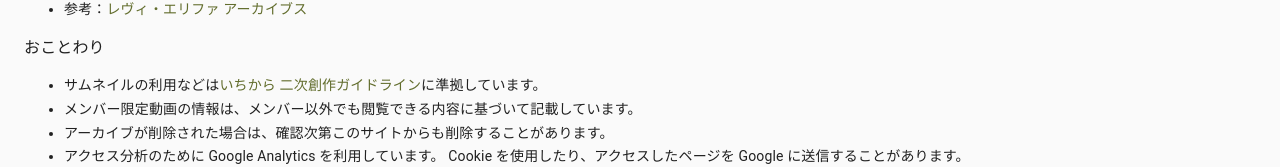
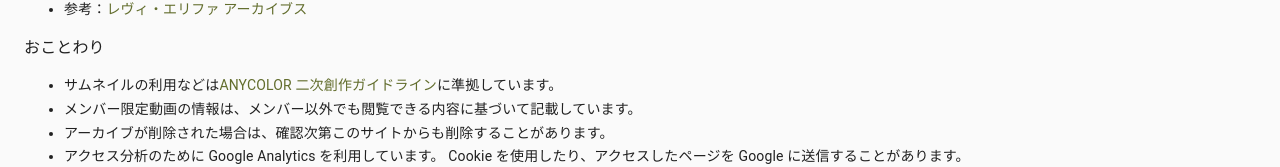
Before and after one commit to typewriter/meliuta, a React (Create React App) app in the folder web/: page /about in a window 1280 px wide. Shown: the part 228-395 px from the top of the page. Built offline with nearby package versions, Linux system fonts and the light colour scheme.

Commit message:
Change company name to "ANYCOLOR"

```diff
--- a/web/src/About.tsx
+++ b/web/src/About.tsx
@@ -13,18 +13,18 @@ const About = () => {
                         <li>
                             <Link color="primary" href="https://nijisanji.ichikara.co.jp/">にじさんじ</Link>所属のバーチャルライバー、<Link color="primary" href="https://nijisanji.ichikara.co.jp/member/melissa-kinrenka/">メリッサ・キンレンカ</Link>さんの歌がもっと聴きたくて個人で作った非公式のお歌まとめファンサイトです。<br />
                             （歌枠は残らないことも多いので、基本的には一期一会を楽しみにしています）
-                    </li>
+                        </li>
                         <li>ゲーム配信も良いな、お料理配信やレシピも良いな… と思ったらコンテンツが増えていました。</li>
                         <li>
                             メリッサ・キンレンカさんをもっと知る、そのきっかけになれば幸いです。
-                    </li>
+                        </li>
                         <li>
                             参考：<Link color="primary" href="https://levi-archives.site/">レヴィ・エリファ アーカイブス</Link>
                         </li>
                     </ul>
                     <Typography>おことわり</Typography>
                     <ul>
-                        <li>サムネイルの利用などは<Link color="primary" href="https://event.nijisanji.app/guidelines/">いちから 二次創作ガイドライン</Link>に準拠しています。</li>
+                        <li>サムネイルの利用などは<Link color="primary" href="https://event.nijisanji.app/guidelines/">ANYCOLOR 二次創作ガイドライン</Link>に準拠しています。</li>
                         <li>メンバー限定動画の情報は、メンバー以外でも閲覧できる内容に基づいて記載しています。</li>
                         <li>アーカイブが削除された場合は、確認次第このサイトからも削除することがあります。</li>
                         <li>アクセス分析のために Google Analytics を利用しています。 Cookie を使用したり、アクセスしたページを Google に送信することがあります。</li>
@@ -34,7 +34,7 @@ const About = () => {
                     <ul>
                         <li>
                             開発・運営：たいぷらいた～ (Twitter: <Link color="primary" href="https://twitter.com/no_clock">@no_clock</Link>, Mail: <Link color="primary" href="mailto:typewriter.noclock@gmail.com">typewriter.noclock@gmail.com</Link>)
-                    </li>
+                        </li>
                         <li>
                             情報の誤りなどありましたら、<Link color="primary" href="https://marshmallow-qa.com/no_clock">マシュマロ</Link>か上記連絡先までこっそり教えていただけると助かります。
                         </li>
--- a/web/src/App.tsx
+++ b/web/src/App.tsx
@@ -116,13 +116,13 @@ const App = () => (
             <Grid item key="calendar" xs={12} md={8}>
               <Typography component="h6" variant="h6">
                 📅 ボイス・グッズ販売カレンダー
-                </Typography>
+              </Typography>
               <iframe src="https://calendar.google.com/calendar/embed?height=600&amp;wkst=1&amp;bgcolor=%23ffffff&amp;ctz=Asia%2FTokyo&amp;src=YXQxbmdjamVtc3NiOGU1Y2pvMGE0czdrcTBAZ3JvdXAuY2FsZW5kYXIuZ29vZ2xlLmNvbQ&amp;color=%237CB342&amp;showTitle=0&amp;showPrint=0&amp;showCalendars=0&amp;showTabs=0" style={{ borderWidth: 0 }} width="100%" height="600" frameBorder="0" scrolling="no"></iframe>
             </Grid>
             <Grid item key="twitter" xs={12} md={4}>
               <Typography component="h6" variant="h6">
                 🐝 メリッサ・キンレンカさん
-                </Typography>
+              </Typography>
               <List>
                 <ListItem>
                   <ListItemAvatar>
```
